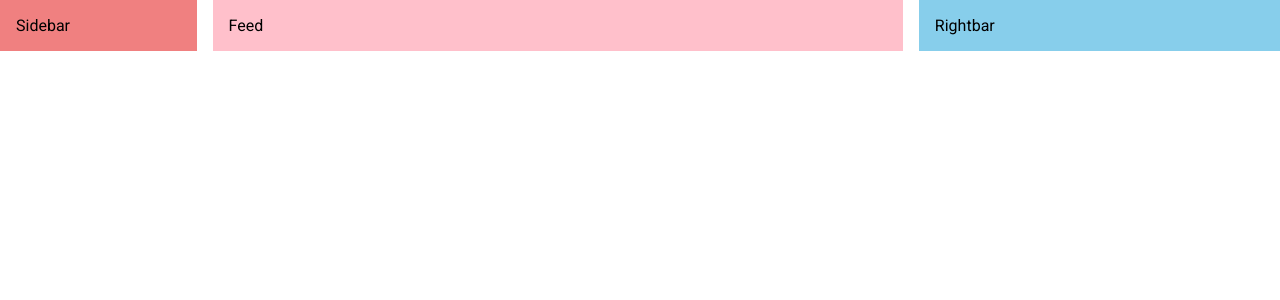
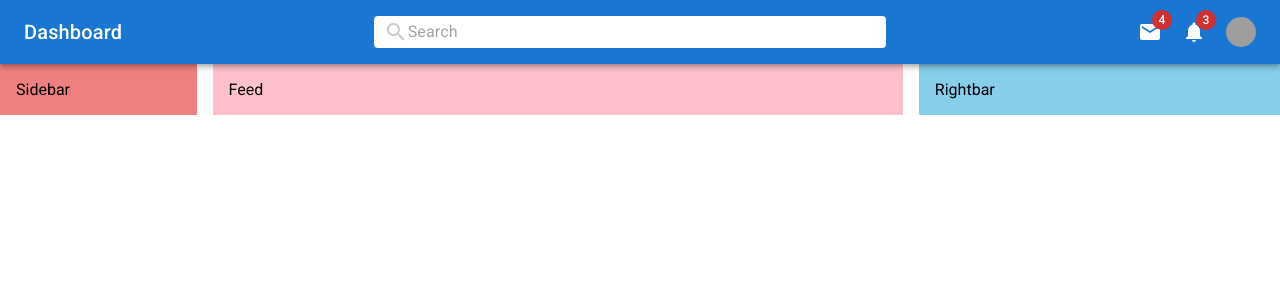
Before and after one commit to voboghure-dev/react-mui-social-site, a React (Create React App) app: page / in a window 1280 px wide. Shown: the top 300 px of the page. Built offline with nearby package versions, Linux system fonts and the light colour scheme; grey boxes are pictures that could not be loaded.

Commit message:
Mui App Bar (Navbar)
Signed-off-by: Tapan Kumer Das <voboghure.dev@gmail.com>

```diff
--- a/src/App.js
+++ b/src/App.js
@@ -1,13 +1,14 @@
 import { Box, Stack } from '@mui/material';
 // import { Box } from '@mui/system';
 import Feed from './components/Feed';
+import Navbar from './components/Navbar';
 import Rightbar from './components/Rightbar';
 import Sidebar from './components/Sidebar';
 
 function App() {
   return (
     <Box>
-      {/* navbar */}
+      <Navbar />
       <Stack direction="row" spacing={2} justifyContent="space-between">
         <Sidebar />
         <Feed />
--- a/src/components/Navbar.jsx
+++ b/src/components/Navbar.jsx
@@ -1,7 +1,85 @@
-import React from 'react'
+import {
+  AccountBalance,
+  Mail,
+  Notifications,
+  Search,
+} from '@mui/icons-material';
+import {
+  AppBar,
+  Avatar,
+  Badge,
+  Box,
+  InputBase,
+  styled,
+  Toolbar,
+  Typography,
+} from '@mui/material';
+import React from 'react';
+
+const StyledToolbar = styled(Toolbar)({
+  display: 'flex',
+  justifyContent: 'space-between',
+});
+
+const StyledSearch = styled('div')(({ theme }) => ({
+  display: 'flex',
+  alignItems: 'center',
+  backgroundColor: 'white',
+  padding: '0 10px',
+  borderRadius: theme.shape.borderRadius,
+  width: '40%',
+}));
+
+const StyledIcons = styled(Box)(({ theme }) => ({
+  display: 'none',
+  alignItems: 'center',
+  gap: '20px',
+  [theme.breakpoints.up('sm')]: {
+    display: 'flex',
+  },
+}));
+
+const StyledUserBox = styled(Box)(({ theme }) => ({
+  display: 'flex',
+  alignItems: 'center',
+  gap: '10px',
+  [theme.breakpoints.up('sm')]: {
+    display: 'none',
+  },
+}));
 
 export default function Navbar() {
   return (
-    <div>Navbar</div>
-  )
+    <AppBar position='sticky'>
+      <StyledToolbar>
+        <Typography variant='h6' sx={{ display: { xs: 'none', sm: 'block' } }}>
+          Dashboard
+        </Typography>
+        <AccountBalance sx={{ display: { xs: 'block', sm: 'none' } }} />
+        <StyledSearch>
+          <Search sx={{ color: '#ccc' }} />
+          <InputBase placeholder='Search' />
+        </StyledSearch>
+        <StyledIcons>
+          <Badge badgeContent={4} color='error'>
+            <Mail />
+          </Badge>
+          <Badge badgeContent={3} color='error'>
+            <Notifications />
+          </Badge>
+          <Avatar
+            sx={{ height: 30, width: 30 }}
+            src='https://images.pexels.com/photos/941693/pexels-photo-941693.jpeg?auto=compress&cs=tinysrgb&w=1260&h=750&dpr=1'
+          />
+        </StyledIcons>
+        <StyledUserBox>
+          <Avatar
+            sx={{ height: 30, width: 30 }}
+            src='https://images.pexels.com/photos/941693/pexels-photo-941693.jpeg?auto=compress&cs=tinysrgb&w=1260&h=750&dpr=1'
+          />
+          <Typography>Tapan</Typography>
+        </StyledUserBox>
+      </StyledToolbar>
+    </AppBar>
+  );
 }
```
Also changed, not shown: src/theme.js (added, +16 -0 lines).
